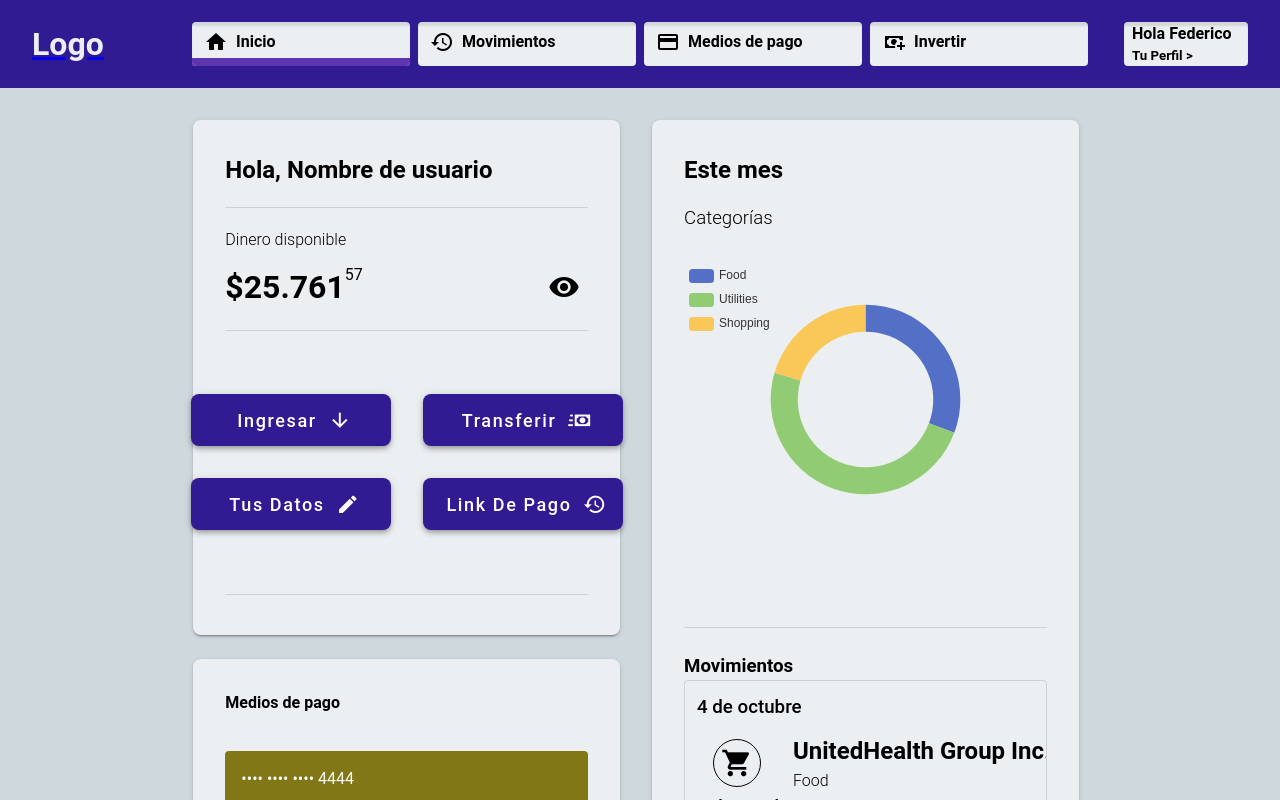
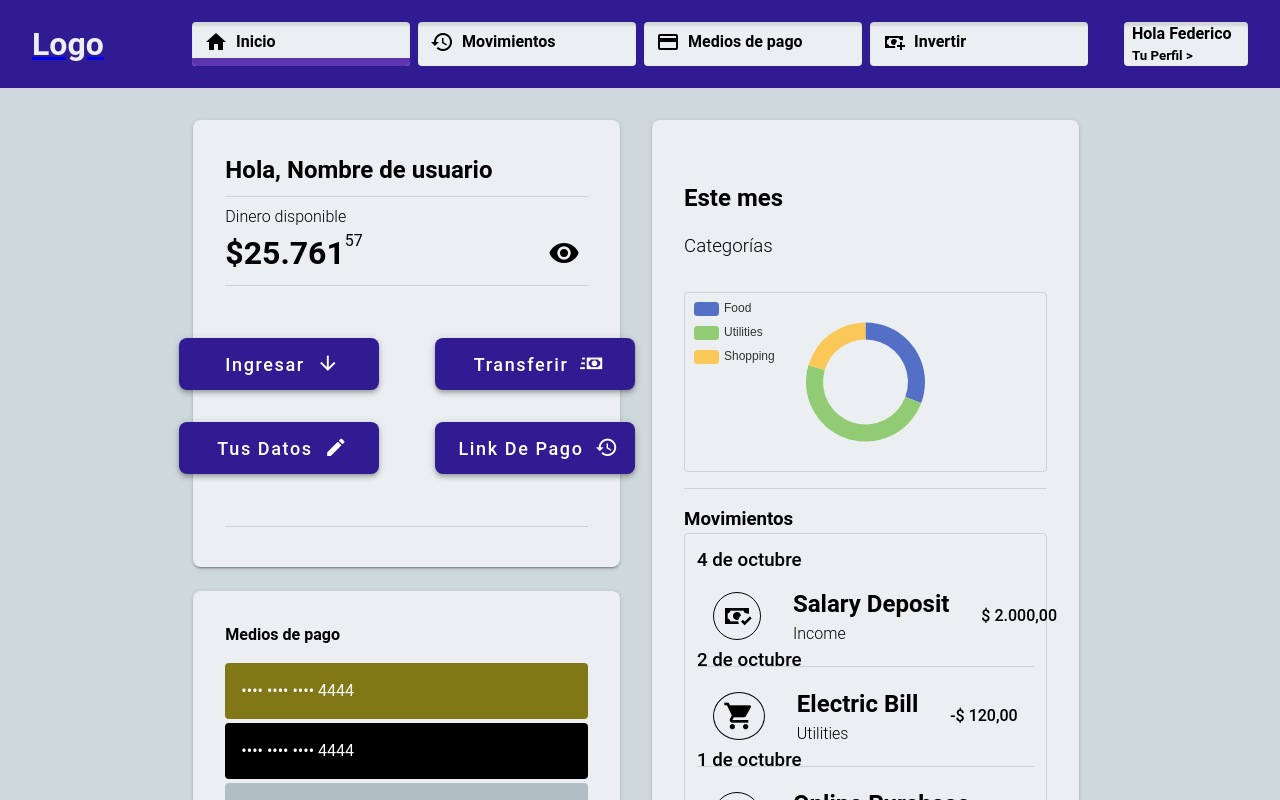
Before and after one commit to jicanta/HCI-Web, a Vue app in the folder HCI-Web/: page / in a window 1280 px wide. Shown: the top 800 px of the page. Built offline with nearby package versions, Linux system fonts and the light colour scheme.

Commit message:
Fixed Home Page
Now activity preview shows las 3 movements.

```diff
--- a/HCI-Web/src/pages/HomePage.vue
+++ b/HCI-Web/src/pages/HomePage.vue
@@ -114,20 +114,20 @@
 
 <template>
   <!--<AppHeaderPrimaryScreen />-->
-  <v-main class="main-container bg-background" fluid>
+  <v-main class="bg-background d-flex flex-column" fluid>
     <ButtonsNavBar :sections="sections"/>
     <BodyGrid>
       <AppDivision class="ma-4" cols="12" sm="10" md="10" lg="4">
         <Section class="ma-3">
-          <v-container class="inside-section">
+          <v-container class="d-flex flex-column w-100 h-100">
             <h2 class="text-colortext2">Hola, Nombre de usuario</h2>
             <v-divider class="my-2" />
             <p class="font-weight-light text-colortext2">Dinero disponible</p>
-            <v-container class="money-container">
+            <v-container class="d-flex flex-row align-center pa-0">
               <h1 class="font-weight-bold text-colortext2">
                 {{ showMoney ? '$' + pesos : '*******' }}
               </h1>
-              <v-container class="cents-container">
+              <v-container class="d-flex flex-columns pa-0 ma-0 h-100">
                 <p class="text-colortext2">{{ showMoney ? centavos : '**' }}</p>
               </v-container>
               <v-icon size="32" class="text-colortext2 mr-2" @click="toggleMoneyVisibility">
@@ -135,39 +135,29 @@
               </v-icon>
             </v-container>
             <v-divider class="my-2" />
-            <v-container class="functions-container">
-              <v-col cols="auto" class="pr-0" >
-                  <v-container class="function">
-                    <v-btn rounded="lg" size="x-large" class=text-capitalize width="200px" append-icon="mdi-arrow-down" color="primary" elevation="4" @click="goToRoute('/deposit')" >Ingresar</v-btn>
-                  </v-container>
-                  <v-container class="function">
-                    <v-btn rounded="lg" size="x-large" class=text-capitalize width="200px" append-icon="mdi-pencil" color="primary"  elevation="4" @click="goToRoute('/mydata')">Tus datos</v-btn>
-                  </v-container>
+            <v-container class="d-flex flex-row align-center justify-center">
+              <v-col>
+                    <v-btn class="text-capitalize ma-4 mx-4" rounded="lg" size="x-large" width="200px" append-icon="mdi-arrow-down" color="primary" elevation="4" @click="goToRoute('/deposit')" >Ingresar</v-btn>
+                    <v-btn class="text-capitalize ma-4 mx-4" rounded="lg" size="x-large" width="200px" append-icon="mdi-pencil" color="primary"  elevation="4" @click="goToRoute('/mydata')">Tus datos</v-btn>
               </v-col>
-  	          <v-col cols="auto" class="pl-0" >
-                  <v-container class="function" >
-                    <v-btn rounded="lg" size="x-large" class=text-capitalize width="200px" append-icon="mdi-cash-fast" color="primary" elevation="4">Transferir</v-btn>
-                  </v-container>
-
-
-                  <v-container class="function">
-                    <v-btn rounded="lg" size="x-large" class=text-capitalize width="200px" append-icon="mdi-history" color="primary" elevation="4" >Link de pago</v-btn>
-                  </v-container>
+  	          <v-col>
+                    <v-btn class="text-capitalize ma-4 mx-4" rounded="lg" size="x-large" width="200px" append-icon="mdi-cash-fast" color="primary" elevation="4">Transferir</v-btn>
+                    <v-btn class="text-capitalize ma-4 mx-4" rounded="lg" size="x-large" width="200px" append-icon="mdi-history" color="primary" elevation="4" >Link de pago</v-btn>
               </v-col>
             </v-container>
             <v-divider class="my-2" />
           </v-container>
         </Section>
         <Section class="ma-3">
-          <v-container class="inside-section">
+          <v-container>
             <p class="font-weight-bold text-colortext2 mb-4">Medios de pago</p>
-            <v-container class="card bg-lime-darken-4 my-1 rounded">
+            <v-container class="bg-lime-darken-4 my-1 rounded">
               <p> •••• •••• •••• 4444 </p>
             </v-container>
-            <v-container class="card bg-shades-black my-1 rounded">
+            <v-container class="bg-shades-black my-1 rounded">
               <p> •••• •••• •••• 4444 </p>
             </v-container>
-            <v-container class="card bg-blue-grey-lighten-3 my-1 rounded">
+            <v-container class="bg-blue-grey-lighten-3 my-1 rounded">
               <p> •••• •••• •••• 4444 </p>
             </v-container>
             <v-container class="d-flex flex-column justify-end mt-4">
@@ -180,18 +170,18 @@
       <AppDivision class="ma-4" cols="12" sm="10" md="10" lg="4">
         <Section class="ma-3">
 
-          <v-container class="inside-section">
+          <v-container>
             <h2 class="font-weight-bold text-colortext2 mb-4">Este mes</h2>
 
             <h3 class="text-textcolor2 font-weight-light">Categorías</h3>
 
-            <v-chart class="chart mt-8 mb-2 w-100 h-50" :option="chartOption" />
+            <v-chart class="chart mt-8 mb-2 pa-1 w-100 border-1 d-flex align-center justify-center border rounded" :option="chartOption"/>
 
             <v-divider class="my-4"/>
 
             <h3 class="text-textcolor2 font-weight-bold mt-2">Movimientos</h3>
 
-            <v-container class="scrollable-container pa-1 h-50 mb-4 mt-0 border rounded">
+            <v-container class="pa-1 mb-4 mt-0 border rounded">
               <!-- Si no hay transacciones este mes -->
               <template v-if="transactionsThisMonth.length === 0">
                 <p class="text-muted text-center">No hay movimientos este mes.</p>
@@ -200,7 +190,7 @@
               <!-- Si hay transacciones-->
               <template v-else>
                 <ListItem
-                  v-for="transaction in transactionsThisMonth"
+                  v-for="transaction in transactionsThisMonth.slice(-3)"
                   :key="transaction.id"
                   :icon="transaction.amount > 0 ? 'mdi-cash-check' : 'mdi-cart'"
                   :top="formatTransactionDate(transaction.date)"
@@ -220,56 +210,7 @@
 </template>
 
 <style scoped>
-
-.main-container {
-  display: flex;
-  flex-direction: column;
-}
-
-.inside-section {
-  display: flex;
-  flex-direction: column;
-  width: 100%;
-  height: 100%;
-  justify-content: space-between;
-}
-
-.money-container {
-  display: flex;
-  flex-direction: row;
-  align-items: center;
-  padding: 0px;
-}
-
-.cents-container {
-  display: flex;
-  flex-direction: column;
-  justify-content: flex-start;
-  padding: 0px;
-  margin: 0px;
-  height: 100%;
-}
-
-.functions-container {
-  display: flex;
-  flex-direction: row;
-  justify-content: center;
-  align-items: center;
-}
-
-.function {
-  display: flex;
-  flex-direction: column;
-  justify-content: center;
-  align-items: center;
-}
-
-.scrollable-container {
-  display: flex;
-  flex-direction: column;
-  justify-content: flex-start;
-  overflow-y: auto;
-  scroll-behavior: smooth;
-}
-
+  .chart{
+    height: 180px;
+  }
 </style>
```
